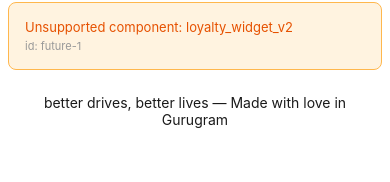
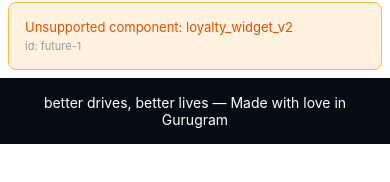
Before and after one commit to originehsan/Cars24SDUI, a React Native app: screen / in a window 390 px wide. Shown: the part 612-794 px from the top of the page. Built offline with nearby package versions, Linux system fonts and the light colour scheme.

Commit message:
fix: add ScrollView to renderer and register car_detail mock screen

```diff
--- a/src/core/api/sduiService.ts
+++ b/src/core/api/sduiService.ts
@@ -2,9 +2,11 @@
 import { ScreenShellSchema } from '@sdui/schema/types';
 import homeJson from '@sdui/mock-server/home.json';
 
-// New screen? Add one line here — nothing else changes.
+import carDetailJson from '@sdui/mock-server/car_detail.json';
+
 const MOCK_SCREENS: Record<string, unknown> = {
   home: homeJson,
+  car_detail: carDetailJson,
 };
 
 /**
--- /dev/null
+++ b/src/sdui/mock-server/car_detail.json
@@ -0,0 +1,212 @@
+{
+  "schemaVersion": "1.0.0",
+  "screenName": "car_detail",
+  "sections": [
+    {
+      "id": "sec-gallery",
+      "component": {
+        "type": "image_gallery",
+        "id": "gallery-1",
+        "props": {
+          "images": [
+            "https://picsum.photos/seed/xuv1/800/600",
+            "https://picsum.photos/seed/xuv2/800/600",
+            "https://picsum.photos/seed/xuv3/800/600"
+          ],
+          "badgeText": "Cars24 Owned stock",
+          "overlayText": "25,335 km · Petrol · Manual · 2nd Owner · MH-28"
+        }
+      }
+    },
+    {
+      "id": "sec-info",
+      "component": {
+        "type": "location_card",
+        "id": "info-1",
+        "props": {
+          "name": "2023 Mahindra XUV300 W6 1.2 PETROL",
+          "address": "Korum Mall, Thane West",
+          "distanceLabel": "1149.8 km away"
+        }
+      }
+    },
+    {
+      "id": "sec-great-things",
+      "component": {
+        "type": "feature_list",
+        "id": "great-1",
+        "props": {
+          "title": "Great things about this car",
+          "items": [
+            { "id": "g1", "title": "No repainted parts", "description": "Original bodywork, great condition." },
+            { "id": "g2", "title": "As good as new car", "description": "2 year old car. Feels brand new." },
+            { "id": "g3", "title": "Essential features", "description": "AC, power windows, music system." },
+            { "id": "g4", "title": "180 mm ground clearance", "description": "High clearance for bumpy roads." }
+          ]
+        }
+      }
+    },
+    {
+      "id": "sec-overview",
+      "component": {
+        "type": "spec_grid",
+        "id": "overview-1",
+        "props": {
+          "title": "Car overview",
+          "columns": 3,
+          "items": [
+            { "label": "Reg. year", "value": "Feb 2024" },
+            { "label": "Fuel", "value": "Petrol" },
+            { "label": "KM driven", "value": "25,335 km" },
+            { "label": "Transmission", "value": "Manual" },
+            { "label": "Engine capacity", "value": "1197cc" },
+            { "label": "Ownership", "value": "2nd" },
+            { "label": "Make year", "value": "Nov 2023" },
+            { "label": "Spare key", "value": "No" },
+            { "label": "Reg number", "value": "MH28**2219" }
+          ]
+        }
+      }
+    },
+    {
+      "id": "sec-inspection",
+      "component": {
+        "type": "icon_link_grid",
+        "id": "inspection-1",
+        "props": {
+          "title": "Car inspection report",
+          "columns": 4,
+          "items": [
+            { "id": "i1", "label": "No accident history" },
+            { "id": "i2", "label": "No odometer tampering" },
+            { "id": "i3", "label": "No water damages" },
+            { "id": "i4", "label": "300-quality checks" }
+          ]
+        }
+      }
+    },
+    {
+      "id": "sec-return-banner",
+      "component": {
+        "type": "promo_banner",
+        "id": "banner-1",
+        "props": {
+          "eyebrow": "India's first and only",
+          "title": "30 day return guarantee",
+          "subtitle": "Best quality, guaranteed",
+          "imageUrl": "https://picsum.photos/seed/returnpolicy/800/300"
+        }
+      }
+    },
+    {
+      "id": "sec-features-specs",
+      "component": {
+        "type": "tabbed_content",
+        "id": "featurespecs-1",
+        "props": {
+          "defaultTabId": "features",
+          "tabs": [
+            {
+              "id": "features",
+              "label": "Features",
+              "items": [
+                { "label": "Sunroof/Moonroof" },
+                { "label": "Steering Mounted Controls" },
+                { "label": "Bluetooth Compatibility" },
+                { "label": "Airbags" },
+                { "label": "TPMS - Tyre Pressure Monitoring" },
+                { "label": "ABS - Anti-lock Braking System" }
+              ]
+            },
+            {
+              "id": "specifications",
+              "label": "Specifications",
+              "items": [
+                { "label": "Engine", "value": "1197cc" },
+                { "label": "Mileage", "value": "18 km/l" },
+                { "label": "Seating capacity", "value": "5" }
+              ]
+            }
+          ]
+        }
+      }
+    },
+    {
+      "id": "sec-why-cars24",
+      "component": {
+        "type": "feature_list",
+        "id": "whycars24-1",
+        "props": {
+          "title": "Why choose Cars24?",
+          "items": [
+            { "id": "w1", "title": "30-day return", "description": "Buy it. Drive it. Return if it's not right for you" },
+            { "id": "w2", "title": "Lifetime Warranty Upgrade", "description": "All cars come with a 13-month warranty — upgrade to get lifetime coverage." }
+          ]
+        }
+      }
+    },
+    {
+      "id": "sec-emi",
+      "component": {
+        "type": "emi_calculator",
+        "id": "emi-1",
+        "props": {
+          "principal": 660000,
+          "interestRatePercent": 12,
+          "downPayment": { "min": 0, "max": 528000, "default": 0 },
+          "durationMonths": { "min": 12, "max": 84, "default": 84 }
+        }
+      }
+    },
+    {
+      "id": "sec-similar-cars",
+      "component": {
+        "type": "car_listing_rail",
+        "id": "similar-1",
+        "props": {
+          "title": "Explore cars similar to Mahindra XUV300",
+          "cars": [
+            {
+              "id": "sim1",
+              "title": "2022 Mahindra XUV300",
+              "variant": "W8 (O) 1.2",
+              "imageUrl": "https://picsum.photos/seed/xuv300b/300/200",
+              "price": "₹5.81 lakh",
+              "emi": "EMI ₹10,258/m*",
+              "km": "80,718 km",
+              "fuel": "Petrol",
+              "transmission": "Auto",
+              "badge": "Cars24 Owned stock"
+            },
+            {
+              "id": "sim2",
+              "title": "2019 Mahindra XUV300",
+              "imageUrl": "https://picsum.photos/seed/xuv300c/300/200",
+              "price": "₹5.20 lakh",
+              "emi": "EMI ₹11,670/m*",
+              "km": "47,935 km",
+              "fuel": "Diesel",
+              "badge": "Cars24 Owned"
+            }
+          ]
+        }
+      }
+    },
+    {
+      "id": "sec-explore-more",
+      "component": {
+        "type": "link_list",
+        "id": "explore-1",
+        "props": {
+          "title": "Explore more options",
+          "items": [
+            { "id": "l1", "eyebrow": "By Model", "label": "Used Mahindra XUV300 Cars in Mumbai" },
+            { "id": "l2", "eyebrow": "By Brand", "label": "Used Mahindra Cars in Mumbai" },
+            { "id": "l3", "eyebrow": "By Budget", "label": "Used Cars under 7 Lakhs in Mumbai" },
+            { "id": "l4", "eyebrow": "By Body Type", "label": "Used SUV Cars in Mumbai" }
+          ]
+        }
+      }
+    }
+  ]
+}
--- a/src/sdui/registry/renderer.tsx
+++ b/src/sdui/registry/renderer.tsx
@@ -1,23 +1,16 @@
 import React from 'react';
-import { View, StyleSheet } from 'react-native';
+import { View, StyleSheet, ScrollView } from 'react-native';
 import { ErrorBoundary } from 'react-error-boundary';
 import { ScreenShellSchema, SectionSchema, SectionShellSchema } from '@sdui/schema/types';
 import { isComponentType } from '@core/constants/componentTypes';
 import { resolveComponent } from './componentRegistry';
 import { UnknownComponentFallback } from './fallback';
 
-/**
- * One section: two-stage validation.
- * Stage 1 (shell) checks structure + whether the type is known at all —
- * genuinely unknown types show the fallback UI (scored requirement).
- * Stage 2 (full) validates known types against their real props schema —
- * malformed props on a known type are dropped quietly instead.
- */
 function SDUINode({ raw }: { raw: unknown }) {
   const shell = SectionShellSchema.safeParse(raw);
   if (!shell.success) {
     console.warn('[SDUI] Dropping malformed section (bad shell):', shell.error.issues);
-    return null; // structure itself is broken, nothing safe to render
+    return null;
   }
   if (!shell.data.visible) return null;
 
@@ -46,33 +39,40 @@
       )}
       onError={(error) => console.warn(`[SDUI] Render error in "${section.id}":`, error)}
     >
-      <View accessibilityLabel={section.accessibility?.accessibilityLabel}>
-        <Component {...section.component.props} />
+      <View
+        accessibilityLabel={section.accessibility?.accessibilityLabel}
+        style={
+          section.style
+            ? {
+                backgroundColor: section.style.backgroundColor,
+              }
+            : undefined
+        }
+      >
+        <Component {...section.component.props} textColor={section.style?.textColor} />
       </View>
     </ErrorBoundary>
   );
 }
 
-/** Entry point: takes raw (unvalidated) JSON and renders a full screen. */
 export function SDUIScreen({ raw }: { raw: unknown }) {
   const shell = ScreenShellSchema.safeParse(raw);
 
   if (!shell.success) {
-    // Only the top-level shape (version/name/sections array) can fail
-    // here — this is the one case with no graceful per-node recovery.
     console.error('[SDUI] Screen shell invalid:', shell.error.issues);
     return null;
   }
 
   return (
-    <View style={styles.container}>
+    <ScrollView style={styles.container} contentContainerStyle={styles.content}>
       {shell.data.sections.map((rawSection, index) => (
         <SDUINode key={index} raw={rawSection} />
       ))}
-    </View>
+    </ScrollView>
   );
 }
 
 const styles = StyleSheet.create({
   container: { flex: 1 },
+  content: { paddingBottom: 40 },
 });
```
